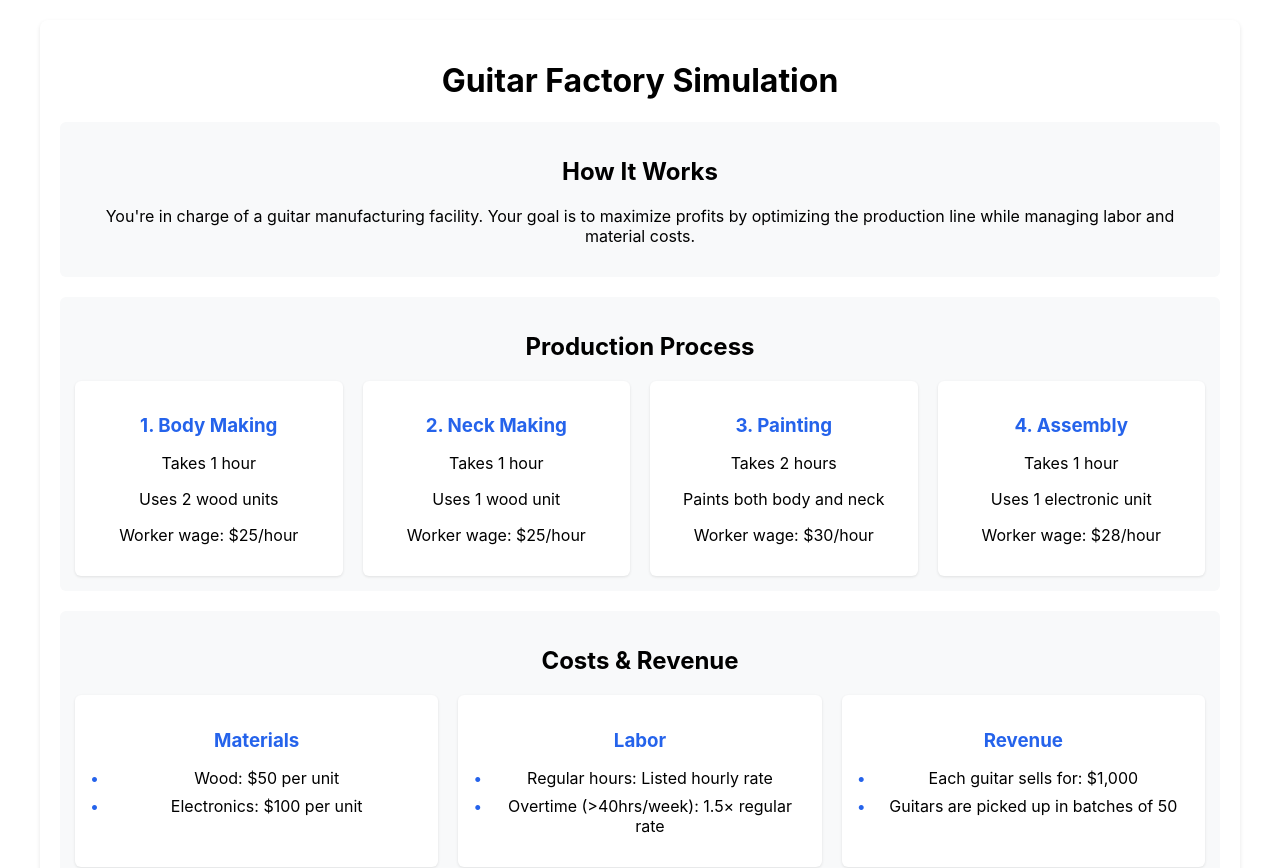
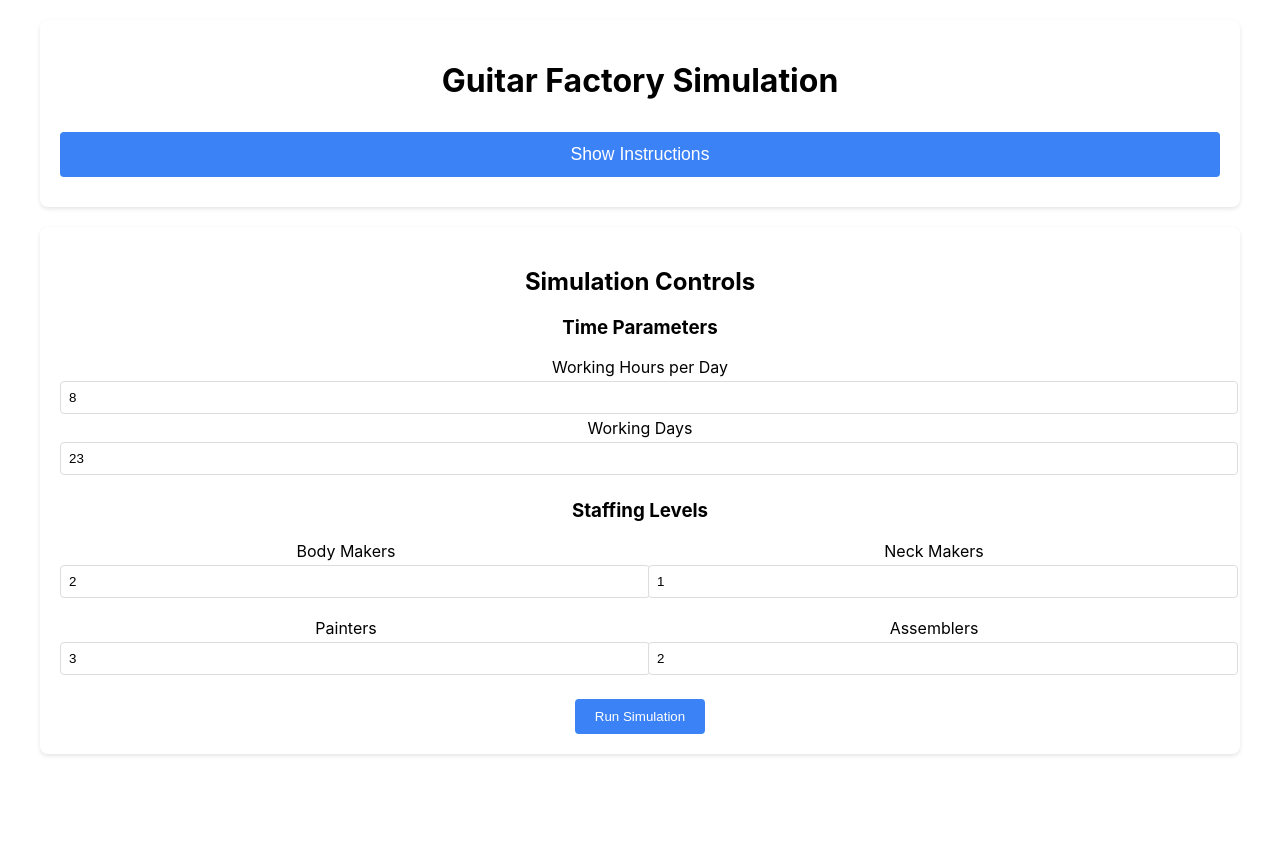
Before and after one commit to mdilm/manufacturing-game, a React (Create React App) app in the folder main/guitar-factory/guitar-factory-frontend/: page / in a window 1280 px wide. Shown: the top 868 px of the page. After the commit the page ends 800 px from the top, so only its background shows below. Built offline with nearby package versions, Linux system fonts and the light colour scheme.

Commit message:
oops made changes on main

```diff
--- a/main/guitar-factory/guitar-factory-frontend/src/components/guitar-factory-dashboard.jsx
+++ b/main/guitar-factory/guitar-factory-frontend/src/components/guitar-factory-dashboard.jsx
@@ -13,6 +13,7 @@ const GuitarFactoryDashboard = () => {
 
   const [results, setResults] = useState(null);
   const [loading, setLoading] = useState(false);
+  const [showInstructions, setShowInstructions] = useState(false);
 
   const runSimulation = async () => {
     setLoading(true);
@@ -68,6 +69,15 @@ const GuitarFactoryDashboard = () => {
       <div className="introduction">
         <h1>Guitar Factory Simulation</h1>
 
+        <button
+          className="toggle-button"
+          onClick={() => setShowInstructions(!showInstructions)}
+        >
+          {showInstructions ? 'Hide Instructions' : 'Show Instructions'}
+        </button>
+
+        {showInstructions && (
+          <>
             <div className="intro-section">
               <h2>How It Works</h2>
               <p>
@@ -142,6 +152,8 @@ const GuitarFactoryDashboard = () => {
                 <li>Watch for production bottlenecks in the logs</li>
               </ul>
             </div>
+          </>
+        )}
       </div>
 
       <div className="controls">
@@ -450,6 +462,23 @@ const GuitarFactoryDashboard = () => {
           font-size: 1.2em;
           margin: 4px 0;
         }
+
+        .toggle-button {
+          width: 100%;
+          padding: 12px;
+          margin: 10px 0;
+          background: #3b82f6;
+          color: white;
+          border: none;
+          border-radius: 4px;
+          cursor: pointer;
+          font-size: 1.1em;
+          transition: background-color 0.2s;
+        }
+
+        .toggle-button:hover {
+          background: #2563eb;
+        }
       `}</style>
     </div>
   );
```
Lines whose indentation alone changed are shown as unchanged.
